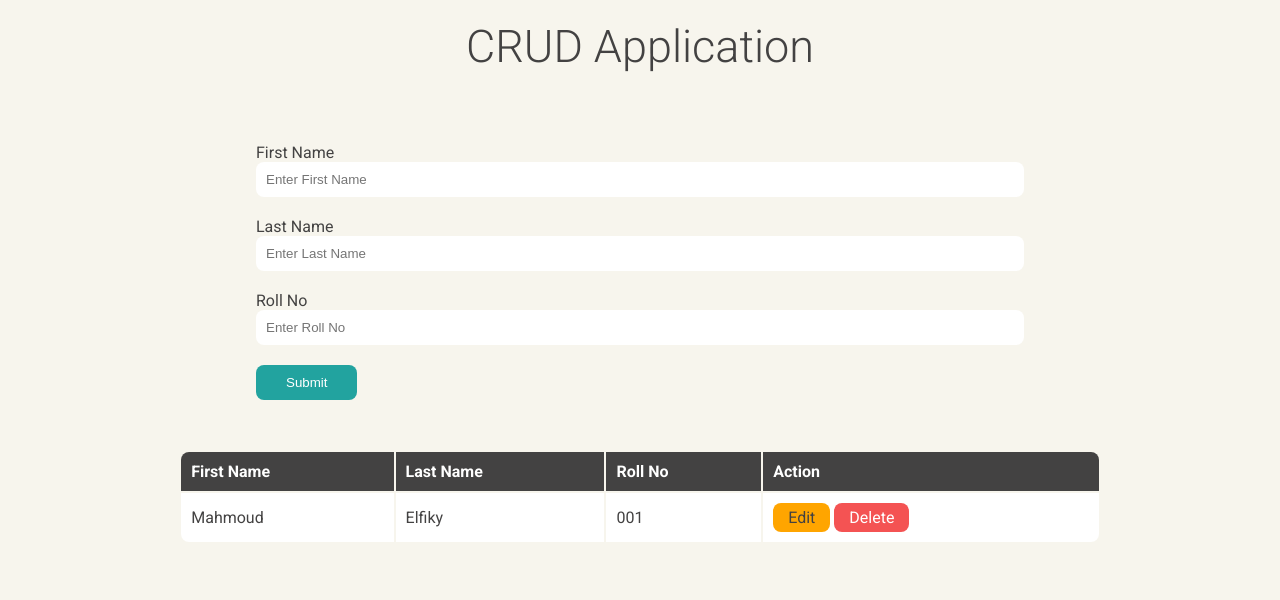
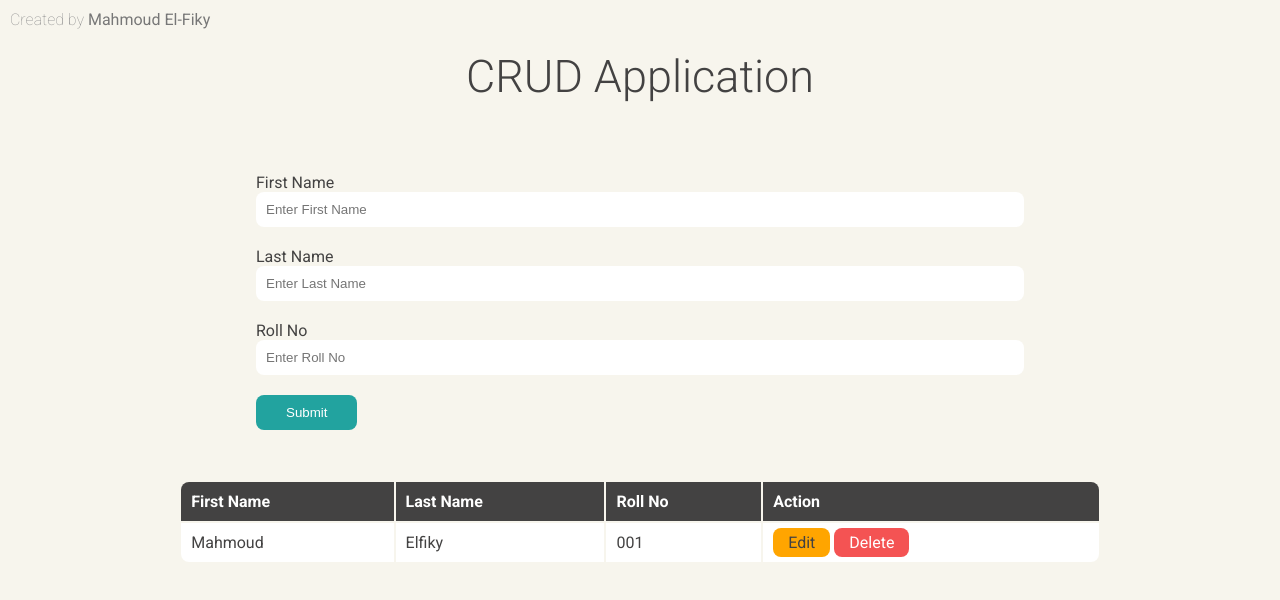
Before and after one commit to elfiky1995/CRUD-Application, a plain HTML site: page index.html in a window 1280 px wide. Drawn offline with Linux system fonts and the light colour scheme.

Commit message:
Add files via upload

```diff
--- a/index.html
+++ b/index.html
@@ -16,6 +16,9 @@
 </head>
 
 <body>
+    <!--Signature-->
+    <span>Created by <a href="https://github.com/elfiky1995">Mahmoud El-Fiky</a></span>
+    <!--Signature-->
     <div class="container">
         <h1>CRUD Application</h1>
         <div class="main">
@@ -25,7 +28,7 @@
                 <label for="lastName">Last Name</label>
                 <input type="text" id="lastName" placeholder="Enter Last Name">
                 <label for="rollNo">Roll No</label>
-                <input type="text" id="rollNo" placeholder="Enter Roll No">
+                <input type="number" id="rollNo" placeholder="Enter Roll No">
                 <input type="submit" value="Submit">
             </form>
         </div>
--- a/style.css
+++ b/style.css
@@ -8,6 +8,8 @@
 
 :root {
     --main-color: #434242;
+    --border-radius: 8px;
+    --secondary-color: #22A39F;
 }
 
 a {
@@ -15,16 +17,39 @@ a {
     color: var(--main-color);
 }
 
+/*Signature*/
+span {
+    position: absolute;
+    top: 10px;
+    left: 10px;
+    color: #8f8f8f;
+    font-weight: 100;
+}
+
+span a {
+    font-weight: 400;
+    color: #777777;
+    transition: 0.3s;
+}
+
+span a:hover {
+    color: var(--secondary-color);
+}
+
+/*Signature*/
+
 body {
     font-family: 'Roboto', sans-serif;
     display: flex;
+    flex-direction: column;
     justify-content: center;
     align-items: center;
     background-color: #f7f5ed;
+    position: relative;
 }
 
 .container {
-    padding: 20px 0;
+    padding: 50px 0;
     width: 60%;
     text-align: center;
     position: relative;
@@ -53,7 +78,7 @@ body {
 .container form input:not(:last-child) {
     width: 100%;
     padding: 10px 10px;
-    border-radius: 8px;
+    border-radius: var(--border-radius);
     outline: none;
     border: none;
 }
@@ -62,7 +87,7 @@ body {
     color: white;
     background-color: #22A39F;
     padding: 10px 30px;
-    border-radius: 8px;
+    border-radius: var(--border-radius);
     outline: none;
     border: none;
     margin-top: 20px;
@@ -92,11 +117,11 @@ table thead tr th {
 }
 
 table thead tr th:first-child {
-    border-top-left-radius: 8px;
+    border-top-left-radius: var(--border-radius);
 }
 
 table thead tr th:last-child {
-    border-top-right-radius: 8px;
+    border-top-right-radius: var(--border-radius);
 }
 
 table tbody {
@@ -110,26 +135,35 @@ table tbody tr td {
 }
 
 table tbody tr td a {
-    display: inline-block;
     padding: 5px 15px;
-    border-radius: 8px;
+    border-radius: var(--border-radius);
 }
 
 table tbody tr td a.edit {
     background-color: orange;
+    transition: 0.3s;
+}
+
+table tbody tr td a.edit:hover {
+    background-color: rgb(224, 149, 10);
 }
 
 table tbody tr td a.delete {
     background-color: rgb(244, 83, 83);
     color: white;
+    transition: 0.3s;
+}
+
+table tbody tr td a.delete:hover {
+    background-color: rgb(194, 67, 67);
 }
 
 table tbody tr:last-of-type td:first-child {
-    border-bottom-left-radius: 8px;
+    border-bottom-left-radius: var(--border-radius);
 }
 
 table tbody tr:last-of-type td:last-child {
-    border-bottom-right-radius: 8px;
+    border-bottom-right-radius: var(--border-radius);
 }
 
 .alert-danger,
@@ -137,7 +171,7 @@ table tbody tr:last-of-type td:last-child {
 .alert-info {
     width: 100%;
     padding: 15px 20px;
-    border-radius: 8px;
+    border-radius: var(--border-radius);
     text-align: start;
 }
 
@@ -155,3 +189,7 @@ table tbody tr:last-of-type td:last-child {
     background-color: #CEF0FE;
     color: #4F788C;
 }
+
+p {
+    display: block;
+}
```
